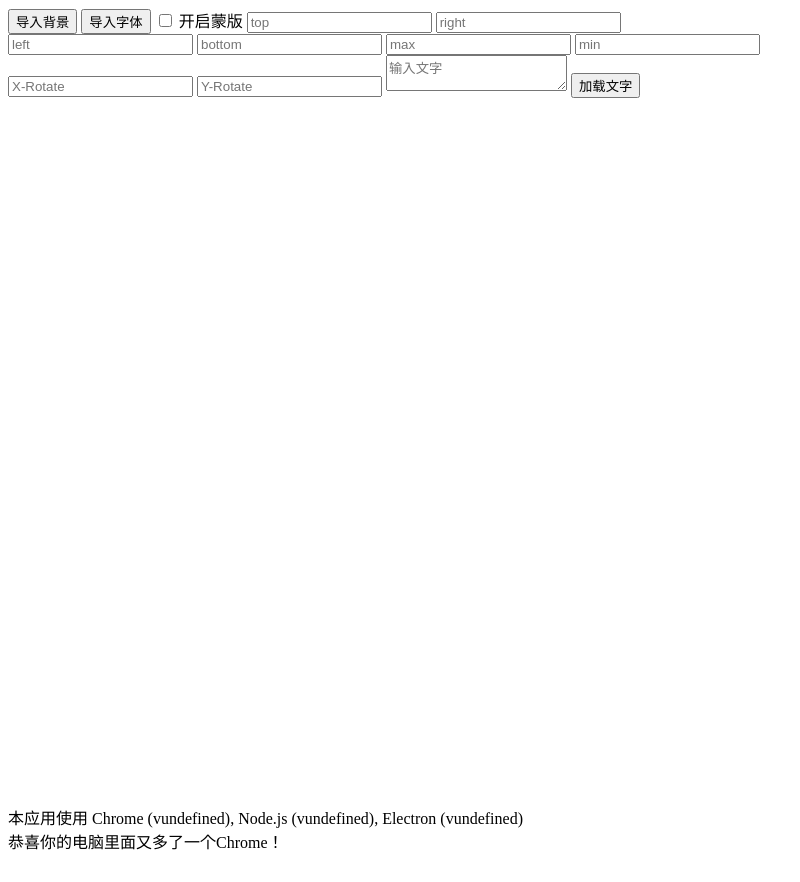
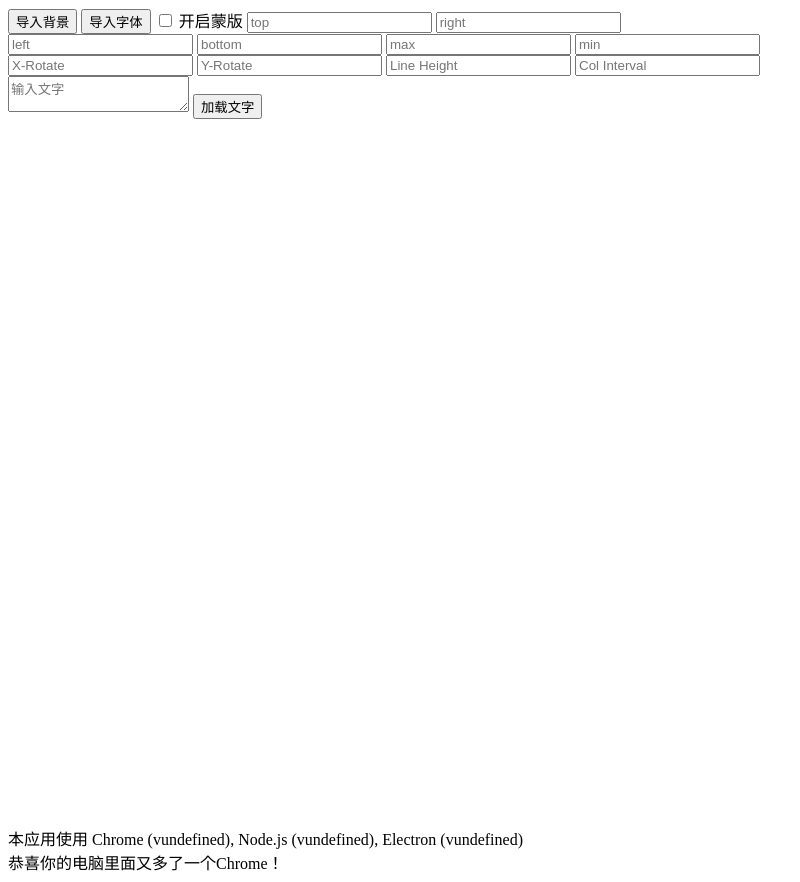
Before and after one commit to OctopusWen/handwriting, an Electron app: page index.html in a window 800 px wide. Before the commit the page ends 861 px from the top, so only its background shows below. Drawn offline with Linux system fonts and the light colour scheme.

Commit message:
增加调整字间距

```diff
--- a/index.html
+++ b/index.html
@@ -72,6 +72,20 @@
       onchange="setRotate(event)"
       placeholder="Y-Rotate"
     />
+    <input
+      class="wordSetting"
+      name="lineHeight"
+      type="number"
+      onchange="setWord(event)"
+      placeholder="Line Height"
+    />
+    <input
+      class="wordSetting"
+      name="marginRight"
+      type="number"
+      onchange="setWord(event)"
+      placeholder="Col Interval"
+    />
     <textarea id="text" placeholder="输入文字"></textarea>
     <button id="getWords" onclick="handleWord()">加载文字</button>
 
--- a/renderer.js
+++ b/renderer.js
@@ -59,10 +59,13 @@ function showMask(e) {
 var wordSettings = {
   sizeMax: 15,
   sizeMin: 10,
+  lineHeight: 0,
+  marginRight: 0,
 };
 
 function setWord(e) {
   wordSettings[e.target.name] = +e.target.value;
+  console.log(wordSettings);
 }
 
 function handleWord() {
@@ -73,7 +76,7 @@ function handleWord() {
       Math.random() * (wordSettings.sizeMax - wordSettings.sizeMin) +
         wordSettings.sizeMin
     );
-    out += `<span style="font-size: ${size}px">${str[i]}</span>`;
+    out += `<span style="font-size: ${size}px; margin-right:${wordSettings.marginRight}px; line-height:${wordSettings.lineHeight}px ">${str[i]}</span>`;
   }
   text[0].innerHTML = out;
 }
```
Also changed, not shown: README.md.
